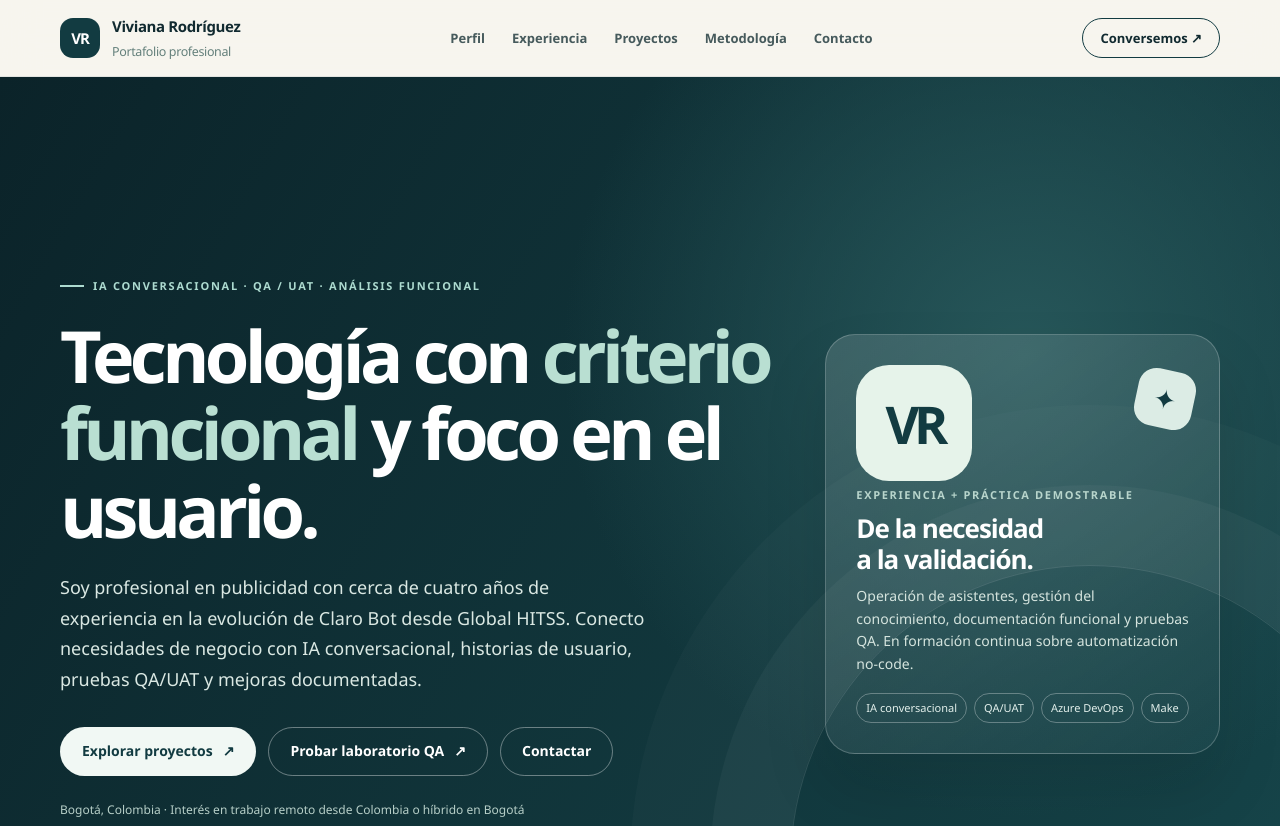
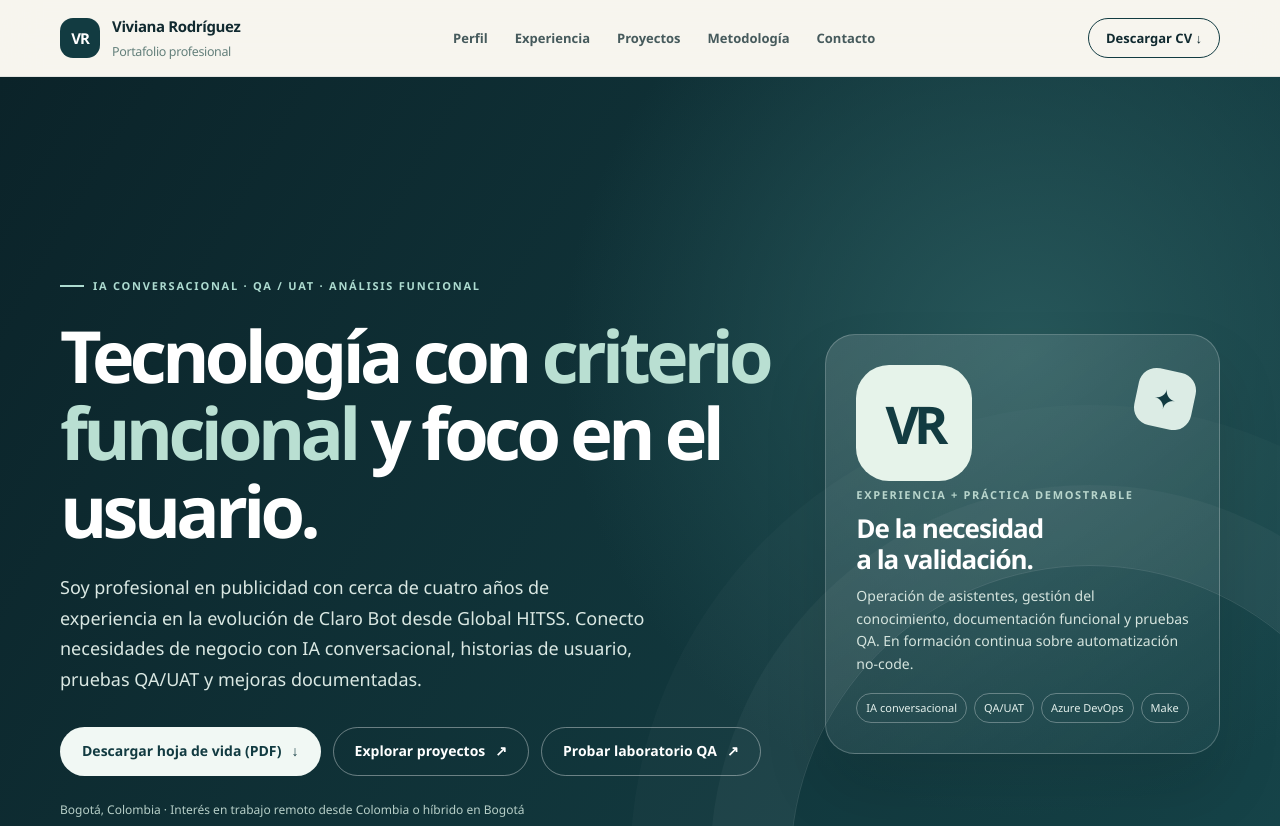
Before and after one commit to vividiaz449-ai/portafolio-profesional-ia-qa, a plain HTML site: page index.html in a window 1280 px wide. Shown: the top 826 px of the page. Drawn offline with Linux system fonts and the light colour scheme.

Commit message:
Añadir botón visible para descargar CV ATS en el encabezado y presentación

```diff
--- a/index.html
+++ b/index.html
@@ -40,7 +40,7 @@
       <nav class="navlinks" id="menu" aria-label="Navegación principal">
         <a href="#perfil">Perfil</a><a href="#experiencia">Experiencia</a><a href="#proyectos">Proyectos</a><a href="#metodo">Metodología</a><a href="#contacto">Contacto</a>
       </nav>
-      <a class="nav-cta" href="mailto:vividiaz449@gmail.com?subject=Contacto%20profesional">Conversemos ↗</a>
+      <a class="nav-cta" href="Viviana%20Andrea%20Rodriguez%20Diaz.pdf" download="CV_Viviana_Rodriguez_ATS.pdf" aria-label="Descargar hoja de vida de Viviana Rodríguez en PDF">Descargar CV ↓</a>
     </div>
   </header>
   <main id="contenido">
@@ -50,7 +50,7 @@
           <div class="eyebrow">IA conversacional · QA / UAT · Análisis funcional</div>
           <h1>Tecnología con <span>criterio funcional</span> y foco en el usuario.</h1>
           <p>Soy profesional en publicidad con cerca de cuatro años de experiencia en la evolución de Claro Bot desde Global HITSS. Conecto necesidades de negocio con IA conversacional, historias de usuario, pruebas QA/UAT y mejoras documentadas.</p>
-          <div class="actions"><a class="btn btn-light" href="#proyectos">Explorar proyectos <span aria-hidden="true">↗</span></a><a class="btn btn-ghost" href="demo-descarga-factura.html">Probar laboratorio QA <span aria-hidden="true">↗</span></a><a class="btn btn-ghost" href="#contacto">Contactar</a></div>
+          <div class="actions"><a class="btn btn-light" href="Viviana%20Andrea%20Rodriguez%20Diaz.pdf" download="CV_Viviana_Rodriguez_ATS.pdf">Descargar hoja de vida (PDF) <span aria-hidden="true">↓</span></a><a class="btn btn-ghost" href="#proyectos">Explorar proyectos <span aria-hidden="true">↗</span></a><a class="btn btn-ghost" href="demo-descarga-factura.html">Probar laboratorio QA <span aria-hidden="true">↗</span></a></div>
           <div class="hero-note">Bogotá, Colombia · Interés en trabajo remoto desde Colombia o híbrido en Bogotá</div>
         </div>
         <div class="portrait-card" aria-label="Resumen del perfil profesional">
```
